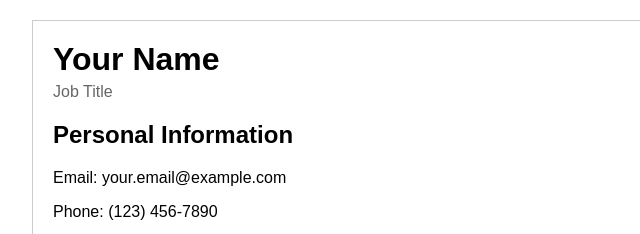
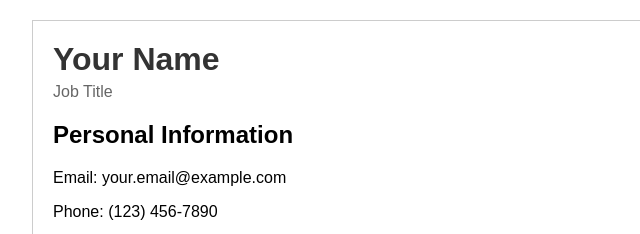
Before and after one commit to BlanchoMartin/BlanchoMartin.github.io, a plain HTML site: page index.html in a window 1280 px wide. Shown: the top 234 px of the page, 187-827 px from the left. Drawn offline with Linux system fonts and the light colour scheme.

Commit message:
new color title

```diff
--- a/styles.css
+++ b/styles.css
@@ -13,6 +13,7 @@ body {
 
   header h1 {
     margin: 0;
+    color: #333; /* Change the color here */
   }
 
   header p {
```
